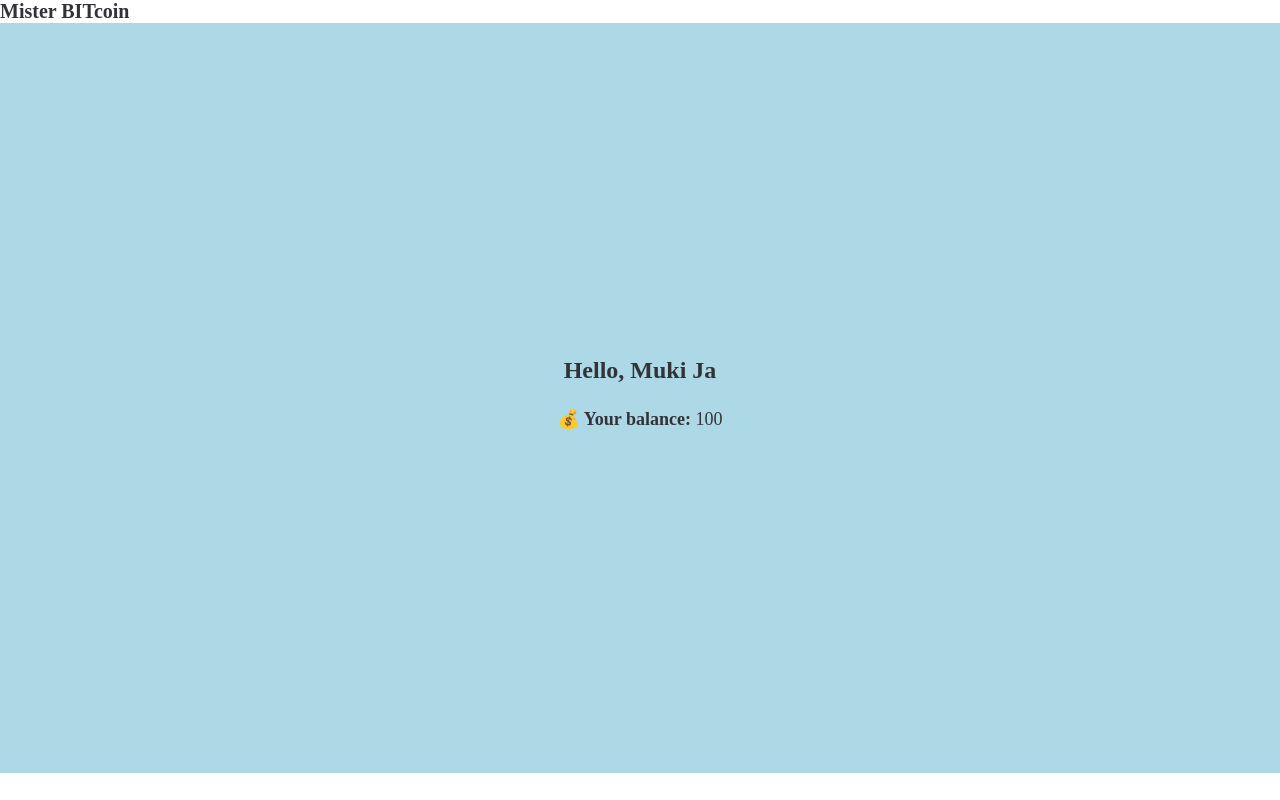
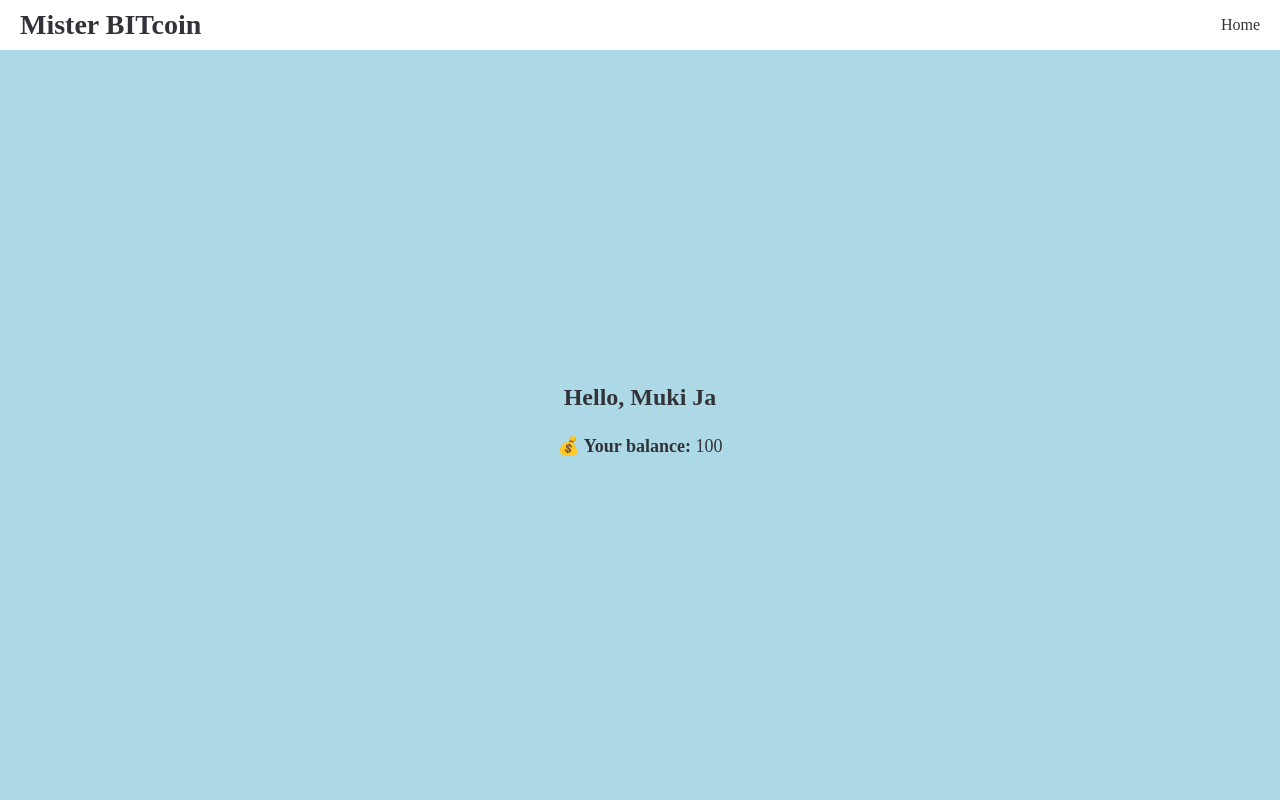
Before and after one commit to RonFelsenfeld/mister-bitcoin, an Angular app: page / in a window 1280 px wide. Built offline with nearby package versions, Linux system fonts and the light colour scheme; no server answers.

Commit message:
Add basic app header

```diff
--- a/src/app/app.module.ts
+++ b/src/app/app.module.ts
@@ -5,11 +5,13 @@ import { AppRoutingModule } from './app-routing.module';
 import { AppComponent } from './root-cmp/app.component';
 import { HttpClientModule } from '@angular/common/http';
 import { Homepage } from './pages/homepage/homepage.component';
+import { AppHeader } from './cmps/app-header/app-header.component';
 
 @NgModule({
   declarations: [
     AppComponent,
-    Homepage
+    Homepage,
+    AppHeader
   ],
   imports: [
     BrowserModule,
--- /dev/null
+++ b/src/app/cmps/app-header/app-header.component.html
@@ -0,0 +1,9 @@
+<header class="app-header flex align-center justify-between">
+  <h1 class="main-heading">Mister BITcoin</h1>
+
+  <nav class="main-nav">
+    <ul class="main-nav-list clean-list flex align-center">
+      <li class="nav-link">Home</li>
+    </ul>
+  </nav>
+</header>
--- /dev/null
+++ b/src/app/cmps/app-header/app-header.component.scss
@@ -0,0 +1,19 @@
+@import "../../../assets/scss/setup/vars";
+
+.app-header {
+  height: $app-header-height;
+  padding-inline: 2em;
+
+  .main-heading {
+    font-size: 2.8em;
+  }
+
+  .main-nav {
+    .main-nav-list {
+      gap: 1.5em;
+      .nav-link {
+        font-size: 1.6em;
+      }
+    }
+  }
+}
--- a/src/app/root-cmp/app.component.html
+++ b/src/app/root-cmp/app.component.html
@@ -1,4 +1,4 @@
 <main class="main-app">
-  <h1>Mister BITcoin</h1>
+  <app-header></app-header>
   <homepage></homepage>
 </main>
```
Also changed, not shown: src/app/cmps/app-header/app-header.component.ts (added, +10 -0 lines), 1 other file (tests, documents, lock files or other folders).
